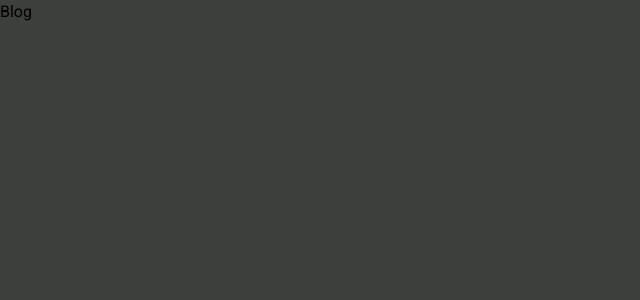
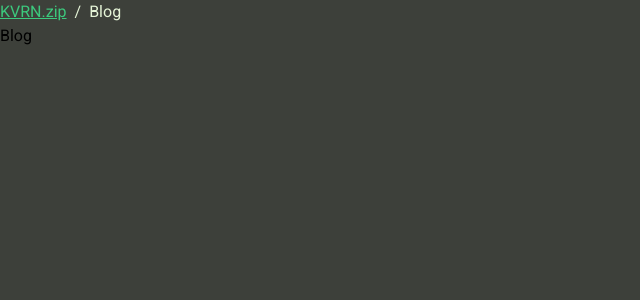
Before and after one commit to kvrn1/h0me, a Vue app: page /blog in a window 1280 px wide. Shown: the top 300 px of the page, without its empty margins (0-640 px from the left). Built offline with nearby package versions, Linux system fonts and the light colour scheme.

Commit message:
Add dynamic navbar (#1)
* implement breadcrump

* finish implementing logic for the navbar

* dynamically change document title

```diff
--- a/index.html
+++ b/index.html
@@ -1,10 +1,10 @@
-<!DOCTYPE html>
+<!doctype html>
 <html lang="">
   <head>
-    <meta charset="UTF-8">
-    <link rel="icon" href="/favicon.ico">
-    <meta name="viewport" content="width=device-width, initial-scale=1.0">
-    <title>Vite App</title>
+    <meta charset="UTF-8" />
+    <link rel="icon" href="/favicon.ico" />
+    <meta name="viewport" content="width=device-width, initial-scale=1.0" />
+    <title>KVRN.zip</title>
   </head>
   <body class="bg-background">
     <div id="app"></div>
--- a/src/App.vue
+++ b/src/App.vue
@@ -1,14 +1,19 @@
 <script setup>
-import { RouterView } from 'vue-router'
+import { computed } from 'vue'
+import { RouterView, useRoute } from 'vue-router'
+import NavbarComp from '@/components/NavbarComp.vue'
+
+const route = useRoute()
+
+const displayNavbar = computed(() => {
+  return route.name !== 'home'
+})
 </script>
 
 <template>
-  <header>
-    <div>
-
-    </div>
-  </header>
-
   <!-- TODO: add transition -->
-  <RouterView />
+  <main class="container mx-auto">
+    <NavbarComp v-if="displayNavbar" />
+    <RouterView />
+  </main>
 </template>
--- /dev/null
+++ b/src/components/NavbarComp.vue
@@ -0,0 +1,30 @@
+<script setup>
+import { computed } from 'vue'
+import { useRoute, useRouter } from 'vue-router'
+
+const router = useRouter()
+const route = useRoute()
+
+const routeName = computed(() => {
+  return route.meta.title
+})
+
+const crumbs = computed(() => {
+  return route.meta.breadcrumbs
+})
+
+const getRouteFromName = (name) => {
+  return router.getRoutes().filter((r) => r.name === name)[0]
+}
+</script>
+
+<template>
+  <nav class="flex space-x-2">
+    <span class="flex space-x-2" v-for="crumb in crumbs">
+      <RouterLink :to="{ name: crumb.to }">{{ getRouteFromName(crumb.to).meta.title }}</RouterLink>
+      <p>/</p>
+    </span>
+
+    <p>{{ routeName }}</p>
+  </nav>
+</template>
--- a/src/router/index.js
+++ b/src/router/index.js
@@ -4,36 +4,93 @@ import BlogView from '@/views/BlogView.vue'
 import AboutMeView from '@/views/AboutMeView.vue'
 import ContactView from '@/views/ContactView.vue'
 import CoolLinksView from '@/views/CoolLinksView.vue'
+import NotFoundView from '@/views/NotFoundView.vue'
 
 const router = createRouter({
   history: createWebHistory(import.meta.env.BASE_URL),
   routes: [
     {
+      name: 'home',
       path: '/',
-      name: 'home',
       component: HomeView,
+      meta: {
+        title: 'KVRN.zip',
+        breadcrumbs: [],
+      },
     },
+
     {
+      name: 'blog',
       path: '/blog',
-      name: 'blog',
       component: BlogView,
+      meta: {
+        title: 'Blog',
+        breadcrumbs: [{ to: 'home' }],
+      },
     },
+
     {
+      name: 'blogItem',
+      path: '/blog/:id',
+      component: null,
+      meta: {
+        title: null,
+        breadcrumbs: [{ to: 'home' }, { to: 'blog' }],
+      },
+    },
+
+    {
+      name: 'about',
       path: '/me',
-      name: 'about me',
       component: AboutMeView,
+      meta: {
+        title: 'About me',
+        breadcrumbs: [{ to: 'home' }],
+      },
     },
+
     {
+      name: 'contact',
       path: '/contact',
-      name: 'contact',
       component: ContactView,
+      meta: {
+        title: 'Contact',
+        breadcrumbs: [{ to: 'home' }],
+      },
     },
+
     {
+      name: 'links',
       path: '/links',
-      name: 'cool links',
       component: CoolLinksView,
+      meta: {
+        title: 'Cool links',
+        breadcrumbs: [{ to: 'home' }],
+      },
+    },
+
+    {
+      name: '404',
+      path: '/404',
+      component: NotFoundView,
+      meta: {
+        title: '404',
+        breadcrumbs: [{ to: 'home' }],
+      },
     },
   ],
 })
 
+router.beforeEach((to, from, next) => {
+  var title = to.meta.title
+
+  if (to.name !== 'home') {
+    title = 'KVRN.zip - ' + title
+  }
+
+  document.title = title
+
+  next()
+})
+
 export default router
--- a/src/views/BlogView.vue
+++ b/src/views/BlogView.vue
@@ -1,3 +1,5 @@
+<script setup></script>
+
 <template>
   <div>
     <h1>Blog</h1>
--- a/src/views/HomeView.vue
+++ b/src/views/HomeView.vue
@@ -3,13 +3,10 @@ import { RouterLink } from 'vue-router'
 </script>
 
 <template>
-  <div class="container mx-auto">
   <div class="flex flex-col items-center">
     <img src="@/assets/images/pfp.png" alt="Profil picture" class="w-52 rounded-full" />
     <h1 class="text-text text-4xl">KVRN<span class="italic text-secondary">.zip</span></h1>
     <nav class="flex gap-2">
-        <RouterLink to="/">Home</RouterLink>
-        <span>·</span>
       <RouterLink to="/blog">Blog</RouterLink>
       <span>·</span>
       <RouterLink to="/me">About me</RouterLink>
@@ -31,6 +28,4 @@ import { RouterLink } from 'vue-router'
 
     <p>KVRN.zip © {{ new Date().getFullYear() }}</p>
   </div>
-
-  </div>
 </template>
--- /dev/null
+++ b/src/views/NotFoundView.vue
@@ -0,0 +1 @@
+<template></template>
```
Lines whose indentation alone changed are shown as unchanged.
